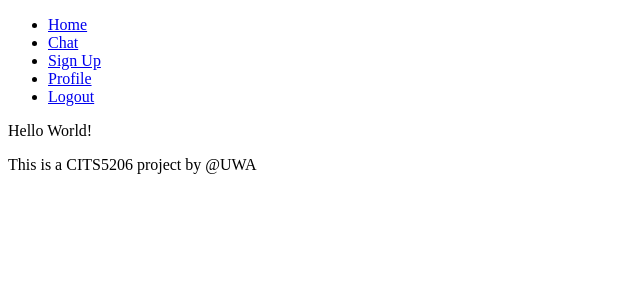
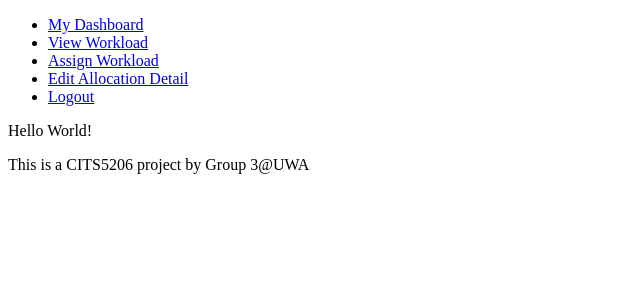
Before and after one commit to yylocky/CITS5206-Group3, a Flask app: page / in a window 1280 px wide. Shown: the top 300 px of the page, without its empty margins (0-640 px from the left). Run offline with Flask 3, Linux system fonts and the light colour scheme; the visitor is signed in with stand-in values (Sample User, id 1); some libraries are stand-ins or nearby versions.

Commit message:
update direct lists

```diff
--- a/app/templates/base.html
+++ b/app/templates/base.html
@@ -17,13 +17,13 @@
       <!-- Navigation bar -->
       <nav>
         <ul>
-          <li><a href="/homepage">Home</a></li>
-          <li><a href="/index">Chat</a></li>
-          <li><a href="/signup">Sign Up</a></li>
+          <li><a href="/dashboard">My Dashboard</a></li>
+          <li><a href="/view_workload">View Workload</a></li>
+          <li><a href="/assign_workload">Assign Workload</a></li>
+          <li><a href="/edit_allocation_detail">Edit Allocation Detail</a></li>
           {% if current_user.is_anonymous %}
           <li><a href="{{ url_for('login') }}">Login</a></li>
           {% else %}
-          <li><a href="/profile/{{ current_user.id }}">Profile</a></li>
           <li><a href="{{ url_for('logout') }}">Logout</a></li>
           {% endif %}
         </ul>
@@ -41,7 +41,7 @@
     <!-- JavaScript files -->
     {% endblock %}
     <footer>
-      <p id="footer-text">This is a CITS5206 project by @UWA</p>
+      <p id="footer-text">This is a CITS5206 project by Group 3@UWA</p>
     </footer>
   </body>
 </html>
```
